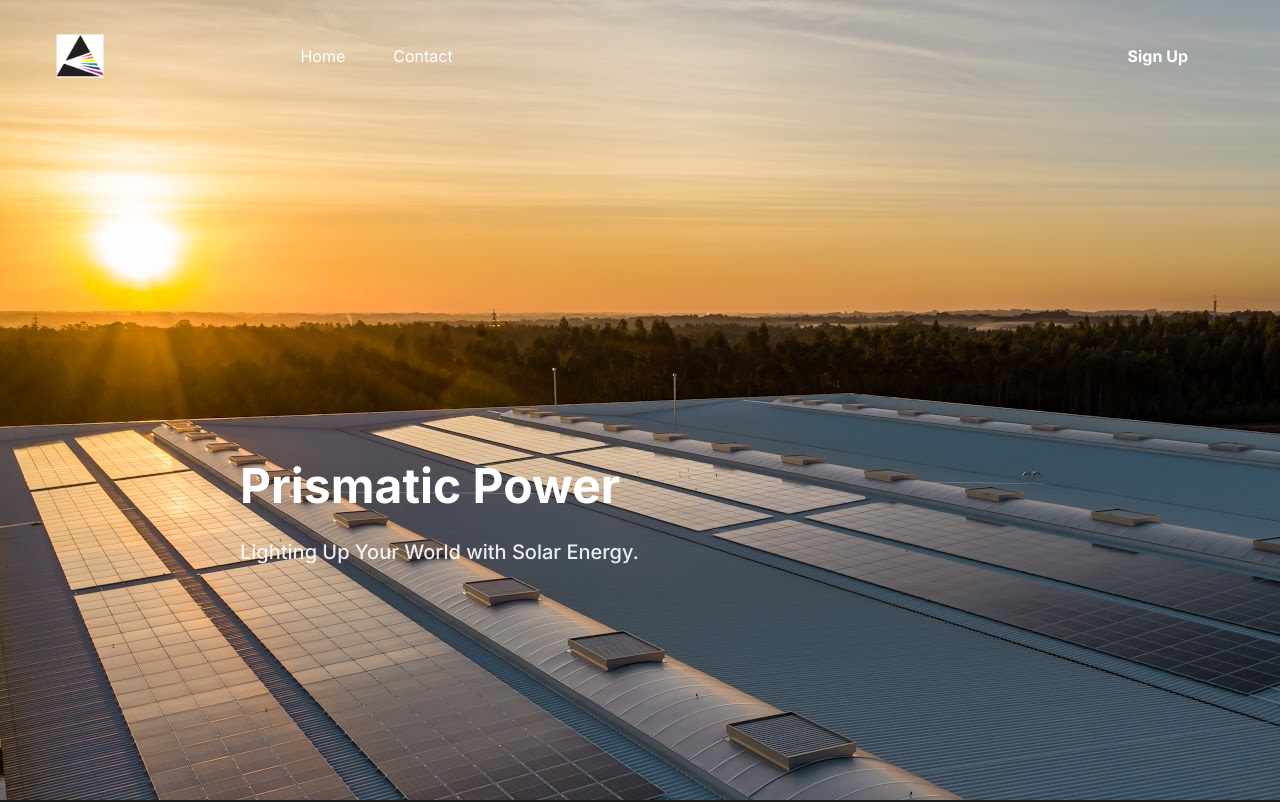
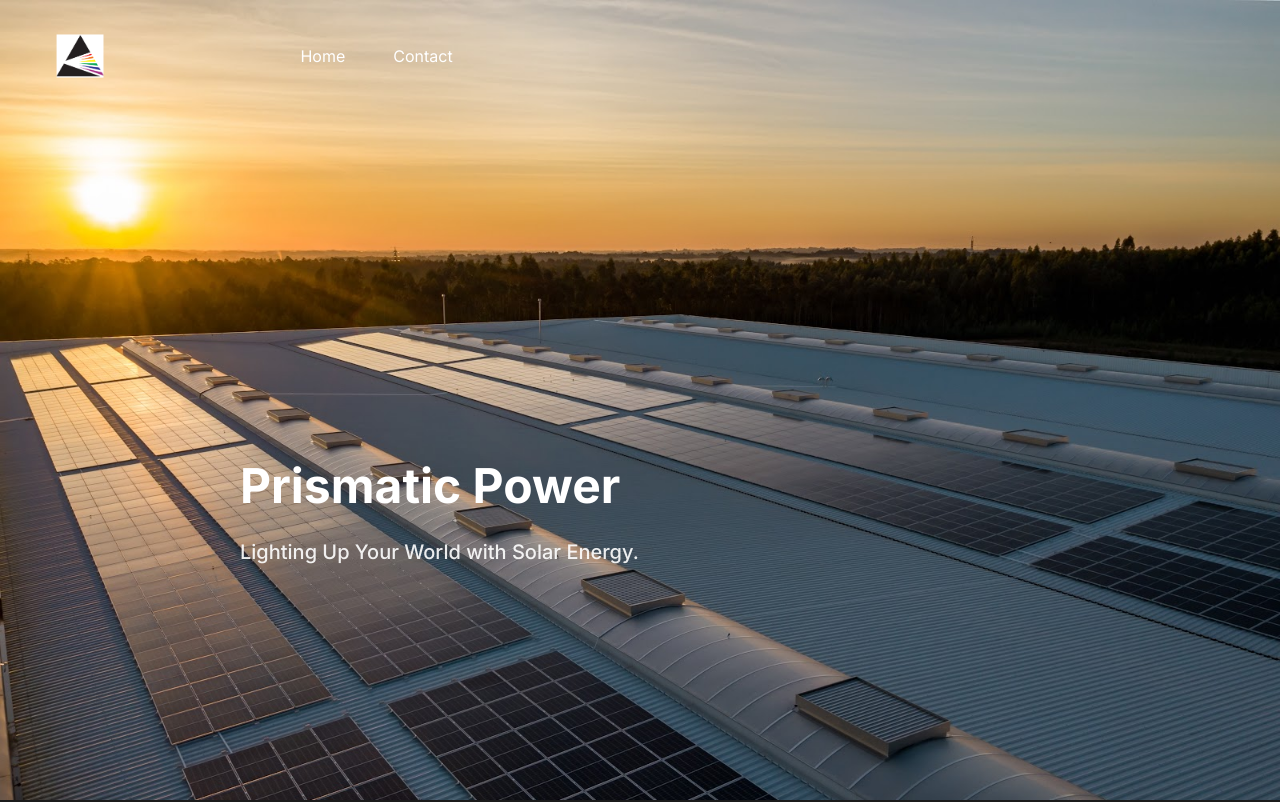
Before and after one commit to mostchaotic/prismaticpower, a Next.js app: page / in a window 1280 px wide. Shown: the top 802 px of the page. Built offline with nearby package versions, Linux system fonts and the light colour scheme.

Commit message:
fix background size

```diff
--- a/components/Header/index.tsx
+++ b/components/Header/index.tsx
@@ -151,12 +151,12 @@ const Header = () => {
                 >
                   Sign In
                 </Link> */}
-                <Link
+                {/* <Link
                   href="/signup"
                   className="ease-in-up hidden rounded-md bg-primary py-3 px-8 text-base font-bold text-white transition duration-300 hover:bg-opacity-90 hover:shadow-signUp md:block md:px-9 lg:px-6 xl:px-9"
                 >
                   Sign Up
-                </Link>
+                </Link> */}
                 {/* <div>
                   <ThemeToggler />
                 </div> */}
--- a/components/Hero/index.tsx
+++ b/components/Hero/index.tsx
@@ -9,7 +9,7 @@ const Hero = () => {
   company; we are the architects of a cleaner, greener world. `;
   const subtitle = `Lighting Up Your World with Solar Energy.`
   return (
-    <div style={{backgroundImage: 'url(/images/hero-background.jpeg)', backgroundRepeat: 'no-repeat'}} className='h-screen'>
+    <div style={{backgroundImage: 'url(/images/hero-background.jpeg)', backgroundSize: '100%'}} className='h-screen w-full'>
       <section
         id="home"
         className="relative h-full z-10 overflow-hidden pt-[120px] pb-16 md:pt-[150px] md:pb-[120px] xl:pt-[180px] xl:pb-[160px] 2xl:pt-[210px] 2xl:pb-[200px]"
```
